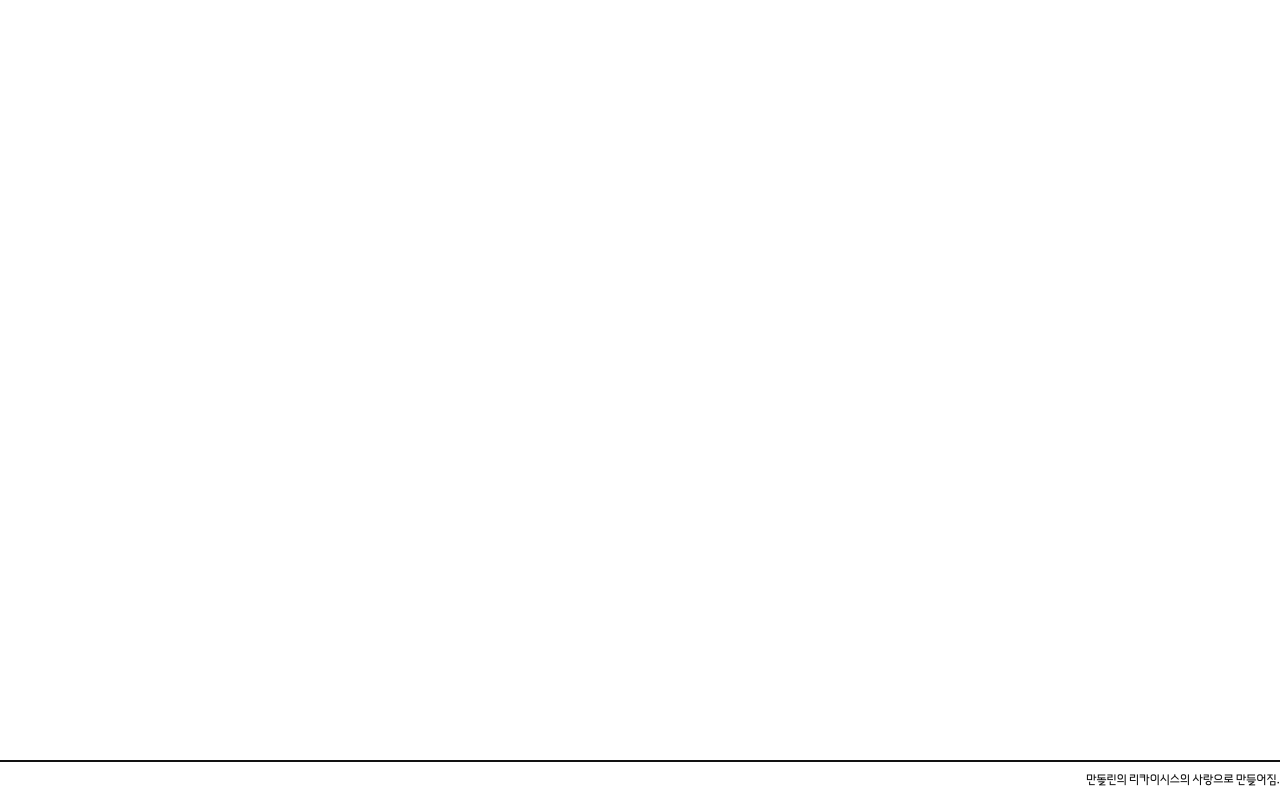
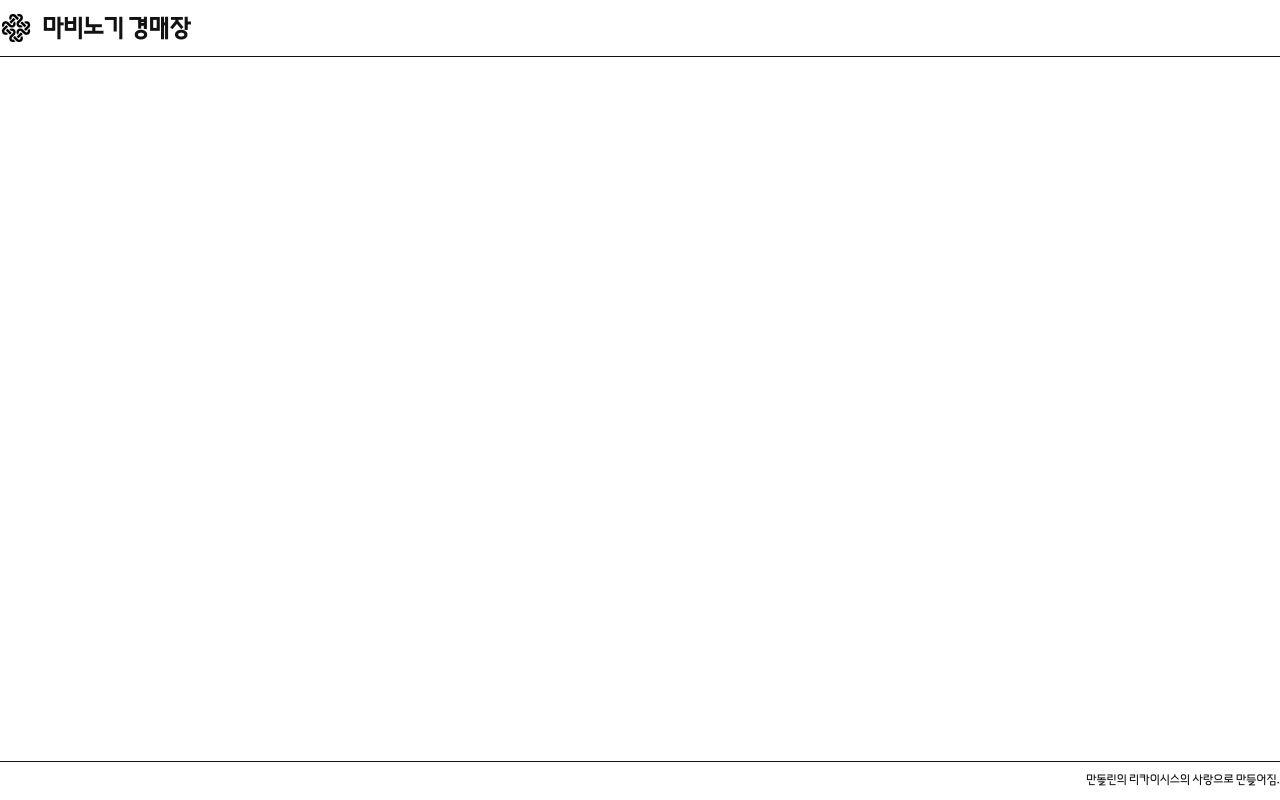
Before and after one commit to anch0vy/mabi_auction_page, a Next.js app: page / in a window 1280 px wide. Built offline with nearby package versions, Linux system fonts and the light colour scheme.

Commit message:
간단한 헤더 작성

```diff
--- a/app/layout.tsx
+++ b/app/layout.tsx
@@ -1,4 +1,5 @@
 import type { Metadata } from "next";
+import Image from "next/image";
 import "./globals.css";
 
 export const metadata: Metadata = {
@@ -16,10 +17,14 @@ export default function RootLayout({
       <body
         className="antialiased h-screen bg-background text-foreground overflow-auto flex flex-col max-w-[1280px] mx-auto"
       >
+        <header className="border-b border-foreground py-2 text-[24px] w-full flex items-center gap-2">
+          <Image src="/symbol_C.png" alt="logo" width={32} height={32} />
+          <p className="font-bold" style={{transform: "translateY(2px)"}}>마비노기 경매장</p>
+        </header>
         <main className="pb-24 mx-auto flex-1 w-full">
           {children}
         </main>
-        <footer className="border-t-2 border-foreground py-2 text-[12px] w-full">
+        <footer className="border-t border-foreground py-2 text-[12px] w-full">
           <div className="flex justify-end w-full mx-auto">
             <p>만돌린의 리카이시스의 사랑으로 만들어짐.</p>
           </div>
```
Also changed, not shown: public/symbol_C.png (added).
